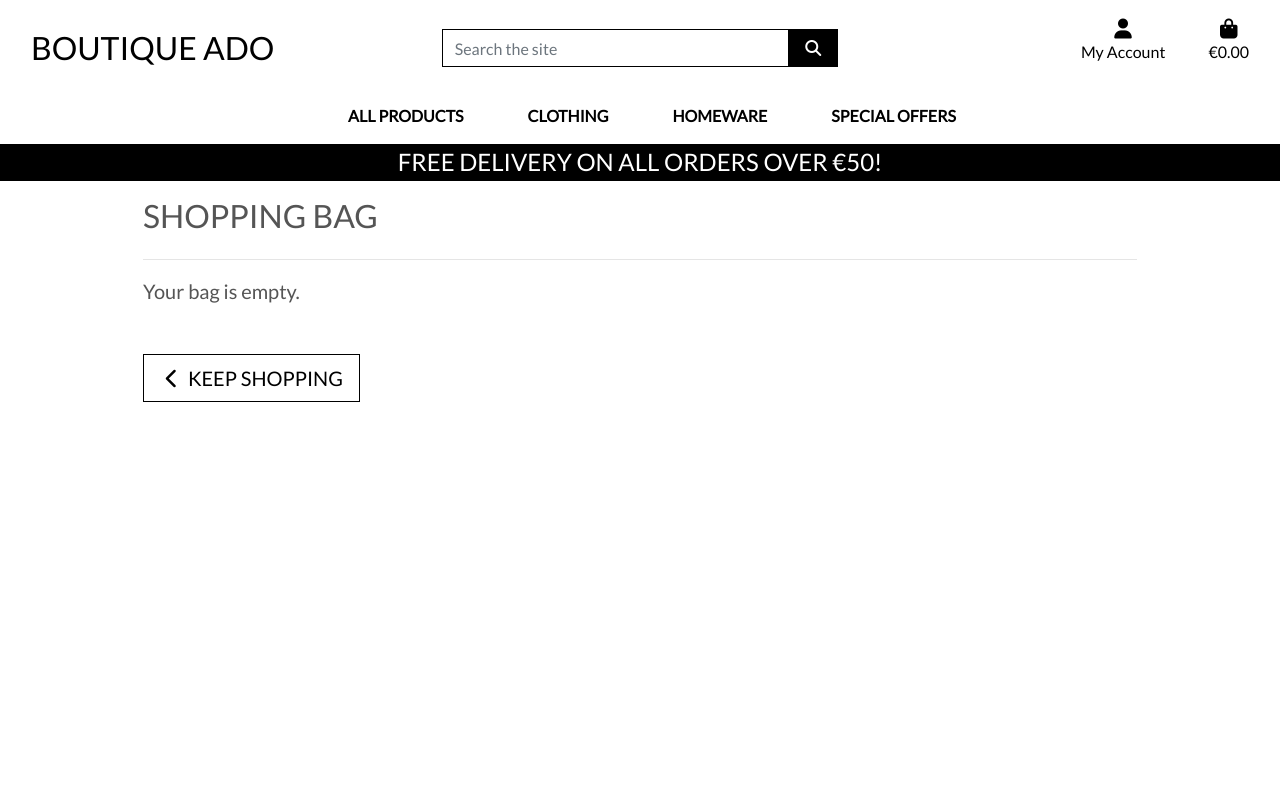
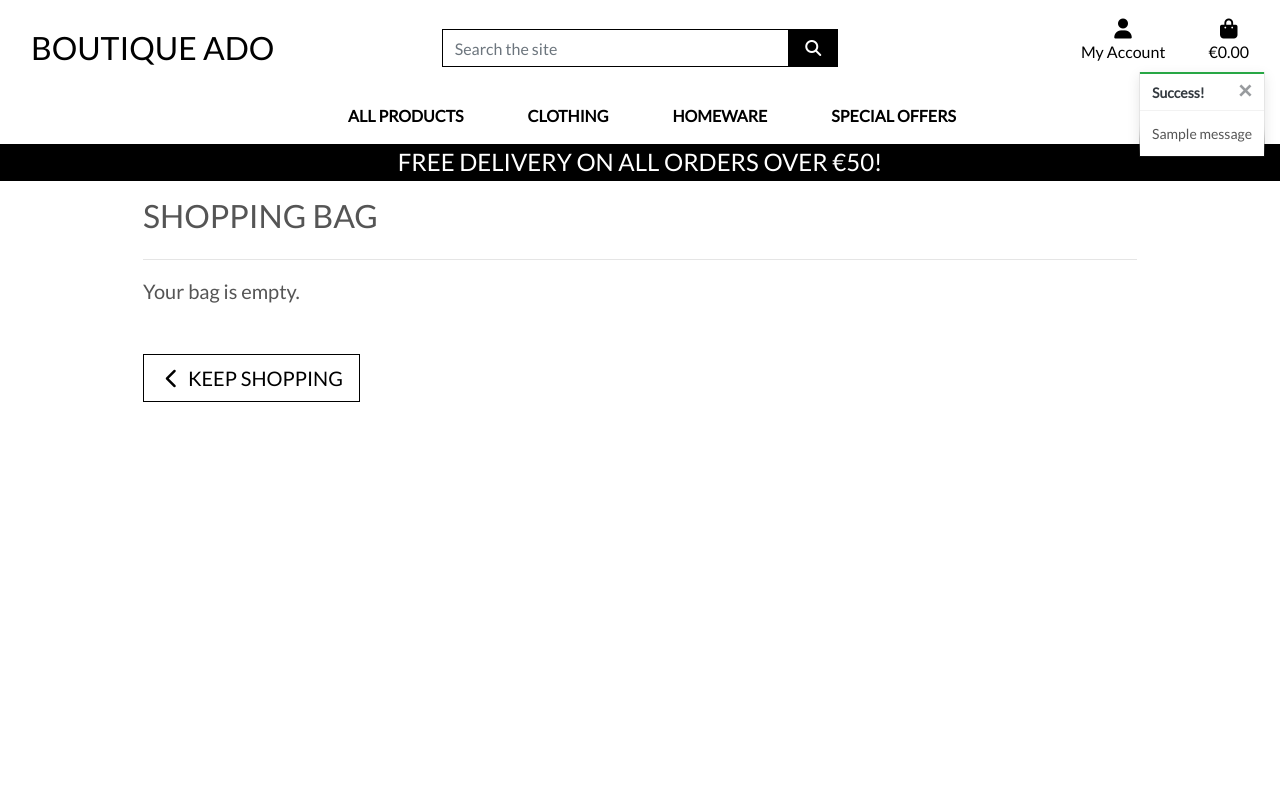
Before and after one commit to pmadden90/django-project1, a Django app: page /bag/ in a window 1280 px wide. Run offline with Django 3.2, Linux system fonts and the light colour scheme; tables that the repository leaves empty hold one stand-in row (values such as "Sample post"); one stand-in notice (Sample message) is shown; some libraries are stand-ins or nearby versions.

Commit message:
Added toasts

```diff
--- a/bag/views.py
+++ b/bag/views.py
@@ -1,5 +1,7 @@
 from django.shortcuts import render, redirect, reverse, HttpResponse
+from django.contrib import messages
 
+from products.models import Product
 # Create your views here.
 
 
@@ -12,6 +14,7 @@ def view_bag(request):
 def add_to_bag(request, item_id):
     """ Add a quantity of the specified product to the shopping bag """
 
+    product = Product.objects.get(pk=item_id)
     quantity = int(request.POST.get('quantity'))
     redirect_url = request.POST.get('redirect_url')
     size = None
@@ -32,6 +35,7 @@ def add_to_bag(request, item_id):
             bag[item_id] += quantity
         else:
             bag[item_id] = quantity
+            messages.success(request, f'Added {product.name} to your bag')
 
     request.session['bag'] = bag
     return redirect(redirect_url)
@@ -82,5 +86,5 @@ def remove_from_bag(request, item_id):
         request.session['bag'] = bag
         return HttpResponse(status=200)
 
-    except Exception as e:
+    except Exception as e: # noqa
         return HttpResponse(status=500)
--- a/static/css/base.css
+++ b/static/css/base.css
@@ -101,6 +101,22 @@ a.category-badge > span.badge:hover {
 .remove-item {
     cursor: pointer !important;
 }
+/* ------------------------------- Bootstrap toasts */
+
+.message-container {
+    position: fixed;
+    top: 72px;
+    right: 15px;
+    z-index: 99999999999;
+}
+
+.custom-toast {
+    overflow: visible;
+}
+
+.toast-capper {
+    height: 2px;
+}
 
 /* -------------------------------- Media Queries */
 
--- a/templates/base.html
+++ b/templates/base.html
@@ -109,7 +109,21 @@
         </div>
     </header>
     {% if messages %}
-        <div class="message-container"></div>
+        <div class="message-container">
+            {% for message in messages %}
+                {% with message.level as level %}
+                    {% if level == 40 %}
+                        {% include 'includes/toasts/toast_error.html' %}
+                    {% elif level == 30 %}
+                        {% include 'includes/toasts/toast_warning.html' %}
+                    {% elif level == 25 %}
+                        {% include 'includes/toasts/toast_success.html' %}
+                    {% else %}
+                        {% include 'includes/toasts/toast_info.html' %}
+                    {% endif %}
+                {% endwith %}
+            {% endfor %}
+        </div>
     {% endif %}
 
     {% block page_header %}
@@ -119,6 +133,9 @@
     {% endblock %}
 
     {% block postloadjs %}
+    <script type="text/javascript">
+        $('.toast').toast('show');
+    </script>
     {% endblock %}
   </body>
 </html>
--- /dev/null
+++ b/templates/includes/toasts/toast_success.html
@@ -0,0 +1,13 @@
+<div class="toast custom-toast rounded-0 border-top-0" data-autohide="false">
+    <div class="arrow-up arrow-success"></div>
+    <div class="w-100 toast-capper bg-success"></div>
+    <div class="toast-header bg-white text-dark">
+        <strong class="mr-auto">Success!</strong>
+        <button type="button" class="ml-2 mb-1 close text-dark" data-dismiss="toast" aria-label="Close">
+            <span aria-hidden="true">&times;</span>
+        </button>
+    </div>
+    <div class="toast-body bg-white">
+        {{ message }}
+    </div>
+</div>
```
Also changed, not shown: boutique_ado/settings.py (+8 -5 lines), templates/includes/toasts/toast_error.html (added, +13 -0 lines), templates/includes/toasts/toast_info.html (added, +13 -0 lines), templates/includes/toasts/toast_warning.html (added, +13 -0 lines).
